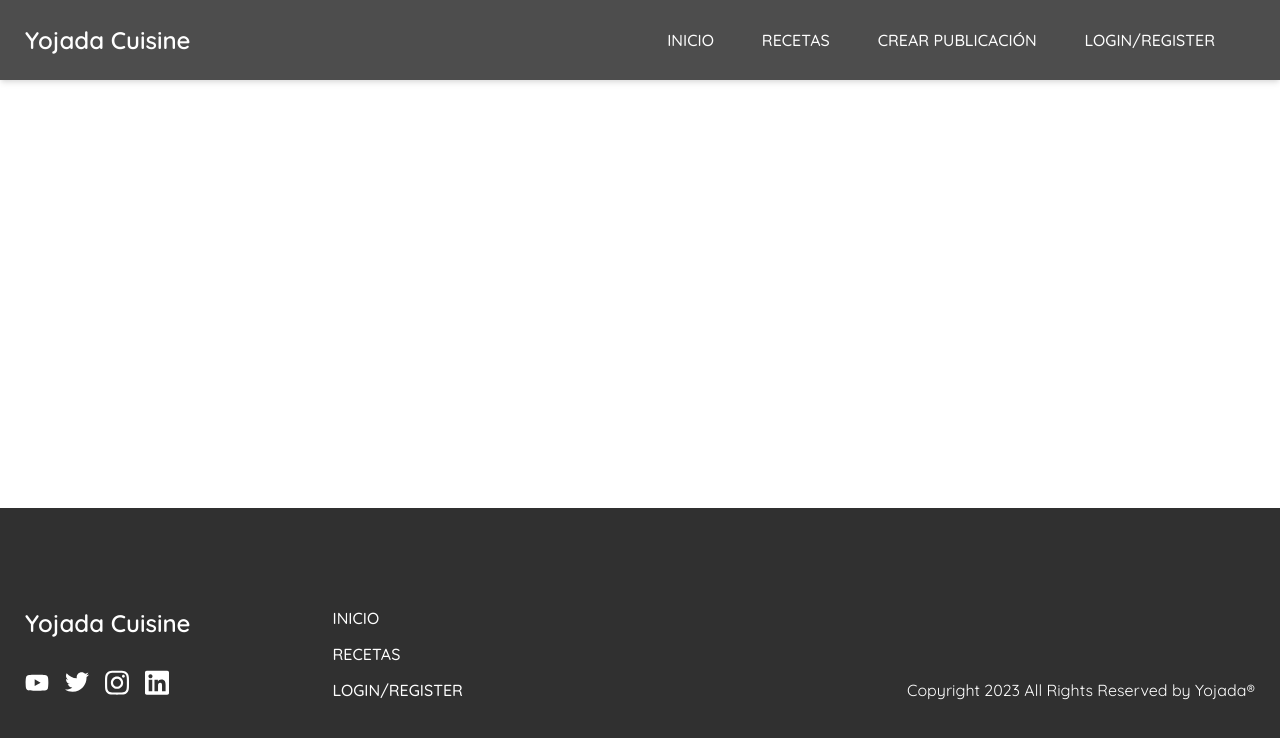
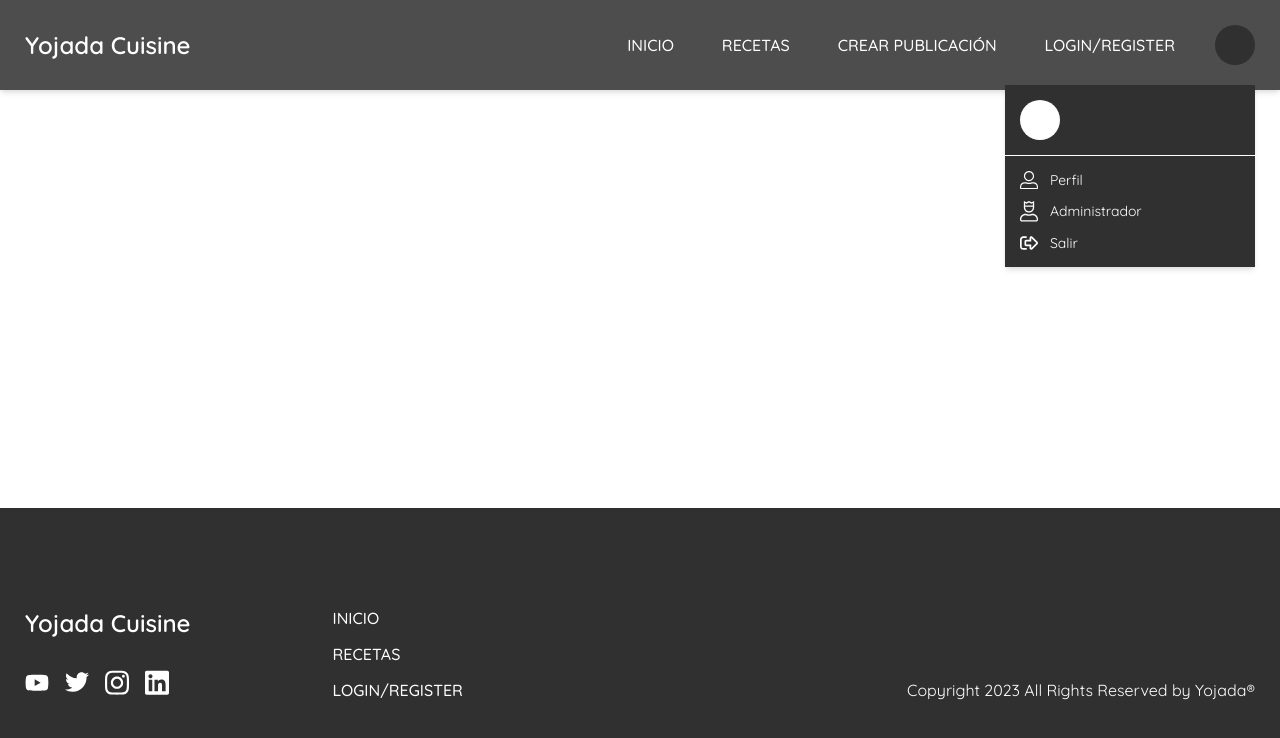
Before and after one commit to LuisUgarteC/ProyectoLenguajes, a Vue app: page /admin in a window 1280 px wide. Shown: the top 738 px of the page. Built offline with nearby package versions, Linux system fonts and the light colour scheme; no server answers; what vue2-editor would draw is missing.

Commit message:
agregue barra para que ingrese, salga o entre como admin

```diff
--- a/src/App.vue
+++ b/src/App.vue
@@ -22,8 +22,14 @@ export default {
     };
   },
   created() {
+    firebase.auth().onAuthStateChanged(( user ) => {
+      this.$store.commit("updateUser",user );
+      if(user){
+        this.$store.dispatch("getCurrentUser");
+        console.log(this.$store.state.profileEmail);
+      }
+    });
     this.checkRoute();
-    console.log(firebase.auth().currentUser);
   },
   mounted() {},
   methods: {
--- a/src/components/Navigation.vue
+++ b/src/components/Navigation.vue
@@ -11,6 +11,37 @@
                 <router-link class="link" to="#">Crear Publicación</router-link>
                 <router-link class="link" :to="{ name: 'Login' }">Login/Register</router-link>
             </ul>
+			<div class="profile" ref="profile">
+				<span>{{ this.$store.state.profileInitials }}</span>
+				<div class="profile-menu">
+					<div class="info">
+						<p class="initials">{{ this.$store.state.profileInitials }}</p>
+						<div class="right">
+							<p>{{ this.$store.state.profileFirstName }}{{ this.$store.state.profileLastName }}</p>
+							<p>{{ this.$store.state.profileUsername}}</p>
+							<p>{{ this.$store.state.profileEmail}}</p>
+						</div>
+					</div>
+					<div class="options">
+						<div class="option">
+							<router-link class="option" to="#">
+								<userIcon class="icon" />
+								<p>Perfil</p>
+							</router-link>
+						</div>
+						<div class="option" to="#">
+							<router-link class="option" to="#">
+								<adminIcon class="icon" />
+								<p>Administrador</p>
+							</router-link>
+						</div>
+						<div class="option" to="#">
+								<signOutIcon class="icon" />
+								<p>Salir</p>
+						</div>
+					</div>
+				</div>
+			</div>
         </div>
     </nav>
     <menuIcon @click="toggleMobileNav" class="menu-icon" v-show="mobile"/>
@@ -27,11 +58,17 @@
 
 <script>
 import menuIcon from "../assets/Icons/bars-regular.svg";
+import userIcon from "../assets/Icons/user-alt-light.svg";
+import adminIcon from "../assets/Icons/user-crown-light.svg";
+import signOutIcon from "../assets/Icons/sign-out-alt-regular.svg";
 
 export default {
     name: 'navigation',
     components: {
-        menuIcon
+        menuIcon,
+		userIcon,
+		adminIcon,
+		signOutIcon,
     },
 		data() {
 			return {
@@ -122,8 +159,91 @@ header {
 					margin-right: 0;
 				}
 			}
+			.profile{
+				position: relative;
+				cursor: pointer;
+				display: flex;
+				align-items: center;
+				justify-content: center;
+				width: 40px;
+				height: 40px;
+				border-radius: 50%;
+				color: #fff;
+				background-color: #303030;
+
+				.profile-menu{
+					position: absolute;
+					top: 60px;
+					right: 0;
+					width: 250px;
+					background-color: #303030;
+					box-shadow: 0 4px 6px -1px rgba(0, 0, 0, 0.1), 0 2px 4px -1px rgba(0, 0, 0, 0.06);
+
+					.info{
+						display: flex;
+						align-items: center;
+						padding: 15px;
+						border-bottom: 1px solid #fff;
+
+					.initials{
+						position: initial;
+						width: 40px;
+						height: 40px;
+						background-color: #fff;
+						color: #303030;
+						display: flex;
+						align-items: center;
+						justify-content: center;
+						border-radius: 50%;
+
+					}
+					.right{
+						flex: 1;
+						margin-left: 24px;
+
+						p:nth-child(1) {
+                           font-size: 14px;
+						}
+
+						p:nth-child(2),
+						p:nth-child(3){
+							font-size:12px;
+
+						}
+					}
+				}
+					.options{
+						padding: 15px;
+
+						.option{
+						text-decoration: none;
+						color:#fff;
+						display: flex;
+						align-items: center;
+						margin-bottom: 12px;
+						.icon{
+							width: 18px;
+							height: auto;
+
+						}
+						p{
+							font-size: 14px;
+							margin-left: 12px;
+						}
+						&:last-child{
+							margin-bottom: 0px;
+						}
+					}
+					.option:last-child{
+						margin-bottom: 0px;
+					}
+
+				}
+			}
 		}
 	}
+}
+
 
 	.menu-icon {
 		cursor: pointer;
--- a/src/store/index.js
+++ b/src/store/index.js
@@ -27,6 +27,9 @@ export default new Vuex.Store({
     toggleEditPost(state, payload) {
       state.editPost = payload;
     },
+    updateUser(state, payload){
+      state.user = payload
+    },
     setProfile(state, doc){
       state.profileId = doc.id;
       state.profileEmail = doc.data().email;
@@ -45,6 +48,7 @@ export default new Vuex.Store({
       const dbResults = await dataBase.get();
       commit("setProfileInfo", dbResults);
       commit("setProfileInitials");
+      console.log(dbResults);
     },
 
   },
```
